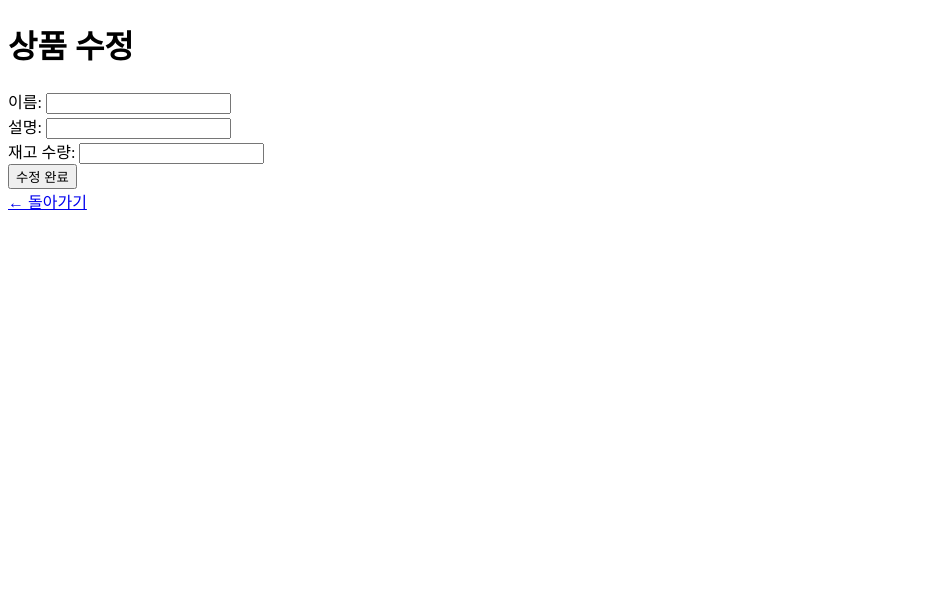
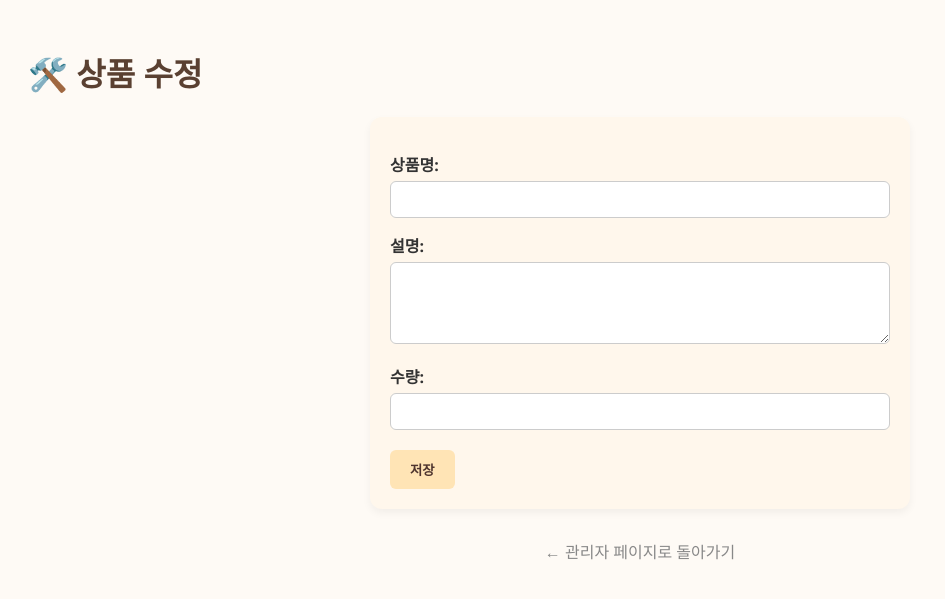
Before and after one commit to carrot0217/Betifulstore-app, a Flask app: template templates/edit.html in a window 1280 px wide. Shown: the top 599 px of the page, without its empty margins (0-945 px from the left). Run offline with Flask 2, Linux system fonts and the light colour scheme; the template is opened without the code that fills it, so the values that code supplies are empty.

Commit message:
Update edit.html

```diff
--- a/templates/edit.html
+++ b/templates/edit.html
@@ -1,14 +1,80 @@
 <!DOCTYPE html>
-<html>
-<head><title>상품 수정</title></head>
+<html lang="ko">
+<head>
+  <meta charset="UTF-8">
+  <title>🛠️ 상품 수정</title>
+  <meta name="viewport" content="width=device-width, initial-scale=1">
+  <style>
+    body {
+      font-family: 'Segoe UI', sans-serif;
+      background-color: #fefaf5;
+      color: #333;
+      padding: 20px;
+    }
+    h1 {
+      color: #5a4031;
+    }
+    .form-section {
+      background: #fff7ec;
+      padding: 20px;
+      border-radius: 12px;
+      max-width: 500px;
+      margin: auto;
+      box-shadow: 0 4px 8px rgba(0,0,0,0.05);
+    }
+    label {
+      display: block;
+      margin: 15px 0 5px;
+      font-weight: bold;
+    }
+    input, textarea {
+      width: 100%;
+      padding: 10px;
+      border-radius: 6px;
+      border: 1px solid #ccc;
+      box-sizing: border-box;
+    }
+    button {
+      margin-top: 20px;
+      background-color: #ffe4b5;
+      color: #4e342e;
+      padding: 10px 20px;
+      border: none;
+      border-radius: 6px;
+      font-weight: bold;
+      cursor: pointer;
+    }
+    button:hover {
+      background-color: #ffddb0;
+    }
+    a {
+      display: block;
+      margin-top: 30px;
+      text-align: center;
+      color: #888;
+      text-decoration: none;
+    }
+    a:hover {
+      text-decoration: underline;
+    }
+  </style>
+</head>
 <body>
-  <h1>상품 수정</h1>
-  <form method="post">
-    이름: <input type="text" name="name" value="{{ item.name }}" required><br>
-    설명: <input type="text" name="description" value="{{ item.description }}" required><br>
-    재고 수량: <input type="number" name="stock" value="{{ item.stock }}" required><br>
-    <button type="submit">수정 완료</button>
-  </form>
-  <a href="/admin">← 돌아가기</a>
+  <h1>🛠️ 상품 수정</h1>
+  <div class="form-section">
+    <form method="POST">
+      <label for="name">상품명:</label>
+      <input type="text" id="name" name="name" value="{{ item.name }}" required>
+
+      <label for="description">설명:</label>
+      <textarea id="description" name="description" rows="4" required>{{ item.description }}</textarea>
+
+      <label for="stock">수량:</label>
+      <input type="number" id="stock" name="stock" min="0" value="{{ item.stock }}" required>
+
+      <button type="submit">저장</button>
+    </form>
+  </div>
+  <a href="/admin">← 관리자 페이지로 돌아가기</a>
 </body>
 </html>
```
